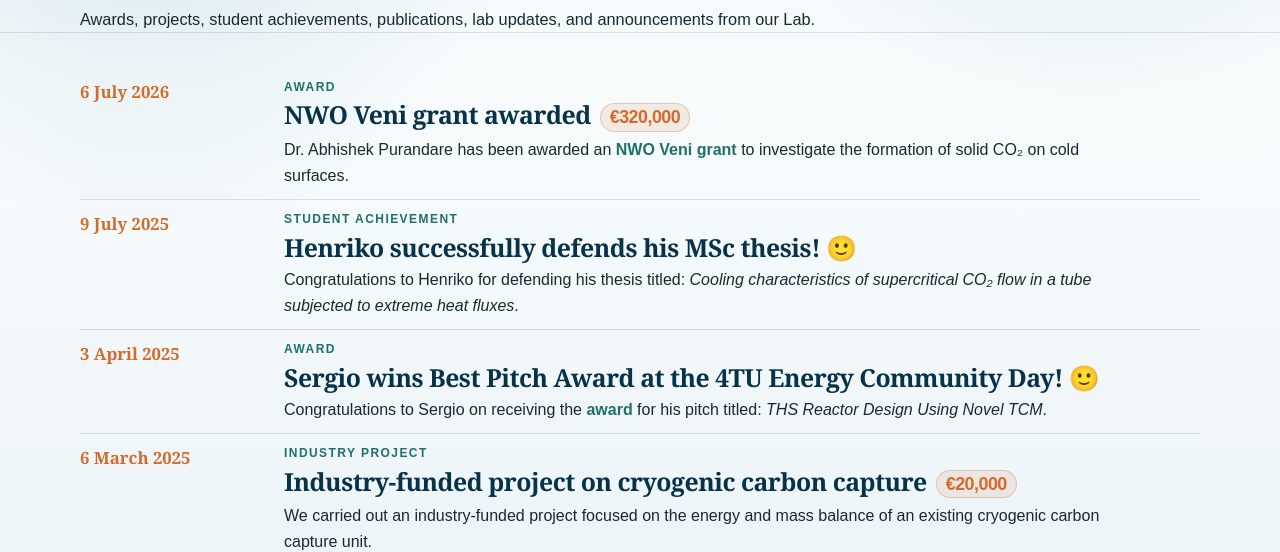
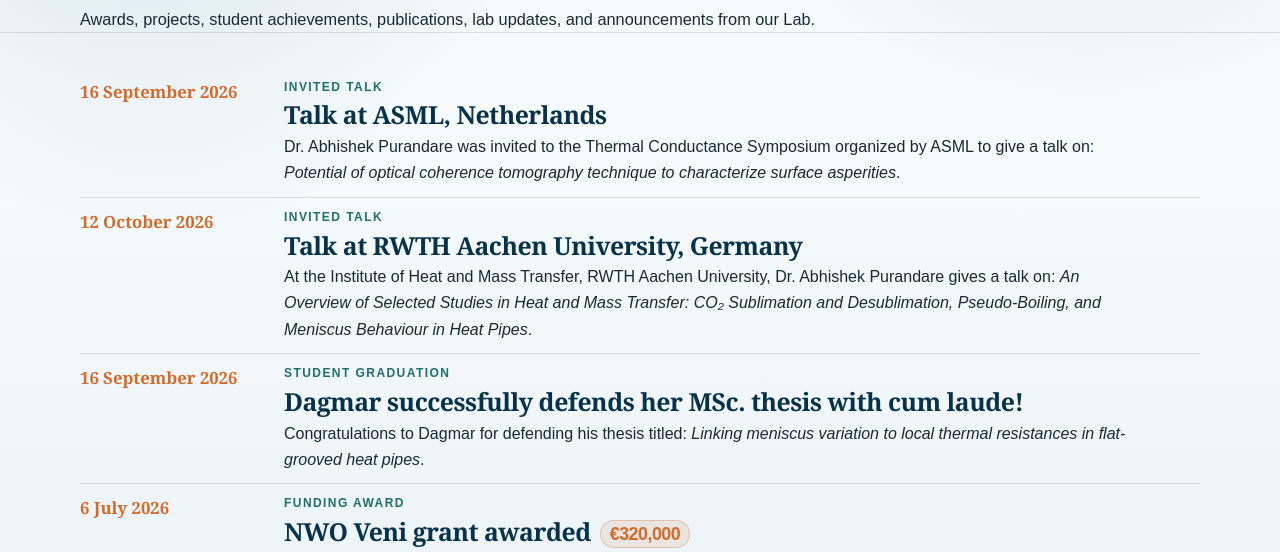
Before and after one commit to hiphy-lab/hiphy-lab.github.io, a plain HTML site: page news.html in a window 1280 px wide. Shown: the part 274-826 px from the top of the page. Drawn offline with Linux system fonts and the light colour scheme.

Commit message:
Update news.html

```diff
--- a/news.html
+++ b/news.html
@@ -43,11 +43,51 @@
 
         <div class="news-archive-list">
 
+            <article class="news-archive-item">
+            <div class="news-archive-date">16 September 2026</div>
+
+            <div class="news-archive-content">
+              <p class="news-category">Invited Talk</p>
+              <h3>Talk at ASML, Netherlands</h3>
+              <p>
+                Dr. Abhishek Purandare was invited to the Thermal Conductance Symposium organized by ASML to give a talk on:
+                <em>Potential of optical coherence tomography technique to characterize surface asperities</em>.
+              </p>
+            </div>
+          </article>
+
+            <article class="news-archive-item">
+            <div class="news-archive-date">12 October 2026</div>
+
+            <div class="news-archive-content">
+              <p class="news-category">Invited Talk</p>
+              <h3>Talk at RWTH Aachen University, Germany</h3>
+              <p>
+                At the Institute of Heat and Mass Transfer, RWTH Aachen University, Dr. Abhishek Purandare gives a talk on:
+                <em>An Overview of Selected Studies in Heat and Mass Transfer: CO₂ Sublimation and Desublimation,
+                  Pseudo-Boiling, and Meniscus Behaviour in Heat Pipes</em>.
+              </p>
+            </div>
+          </article>
+
+          <article class="news-archive-item">
+            <div class="news-archive-date">16 September 2026</div>
+
+            <div class="news-archive-content">
+              <p class="news-category">Student Graduation</p>
+              <h3>Dagmar successfully defends her MSc. thesis with cum laude!</h3>
+              <p>
+                Congratulations to Dagmar for defending his thesis titled:
+                <em>Linking meniscus variation to local thermal resistances in flat-grooved heat pipes</em>.
+              </p>
+            </div>
+          </article>
+
           <article class="news-archive-item">
             <div class="news-archive-date">6 July 2026</div>
 
             <div class="news-archive-content">
-              <p class="news-category">Award</p>
+              <p class="news-category">Funding Award</p>
               <h3>NWO Veni grant awarded <span class="news-amount">€320,000</span></h3>
               <p>
                 Dr. Abhishek Purandare has been awarded an
@@ -63,8 +103,8 @@
             <div class="news-archive-date">9 July 2025</div>
 
             <div class="news-archive-content">
-              <p class="news-category">Student achievement</p>
-              <h3>Henriko successfully defends his MSc thesis! 🙂</h3>
+              <p class="news-category">Student Graduation</p>
+              <h3>Henriko successfully defends his MSc thesis!</h3>
               <p>
                 Congratulations to Henriko for defending his thesis titled:
                 <em>Cooling characteristics of supercritical CO₂ flow in a tube
@@ -77,8 +117,8 @@
             <div class="news-archive-date">3 April 2025</div>
 
             <div class="news-archive-content">
-              <p class="news-category">Award</p>
-              <h3>Sergio wins Best Pitch Award at the 4TU Energy Community Day! 🙂</h3>
+              <p class="news-category">Student Achievement</p>
+              <h3>Sergio wins Best Pitch Award at the 4TU Energy Community Day!</h3>
               <p>
                 Congratulations to Sergio on receiving the
                 <a href="https://www.4tu.nl/energy/news/a-look-back-at-4tu.energy-community-day-2025/" target="_blank" rel="noopener">
@@ -93,7 +133,7 @@
             <div class="news-archive-date">6 March 2025</div>
 
             <div class="news-archive-content">
-              <p class="news-category">Industry project</p>
+              <p class="news-category">Funding Award</p>
               <h3>Industry-funded project on cryogenic carbon capture <span class="news-amount">€20,000</span></h3>
               <p>
                 We carried out an industry-funded project focused on the energy
```
